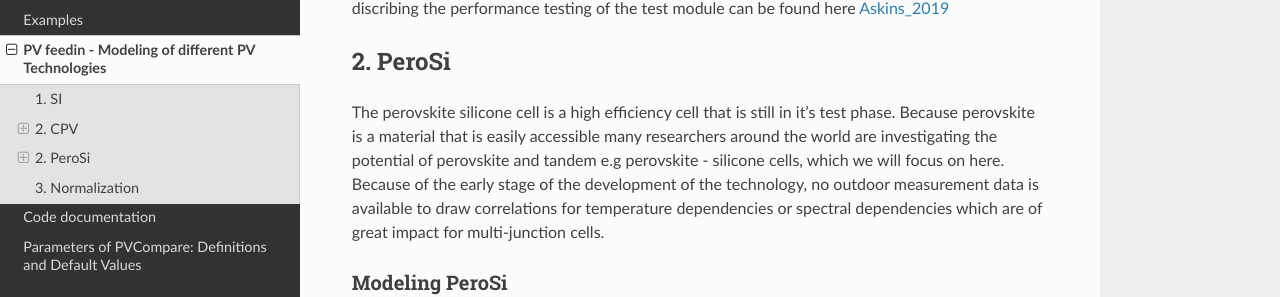
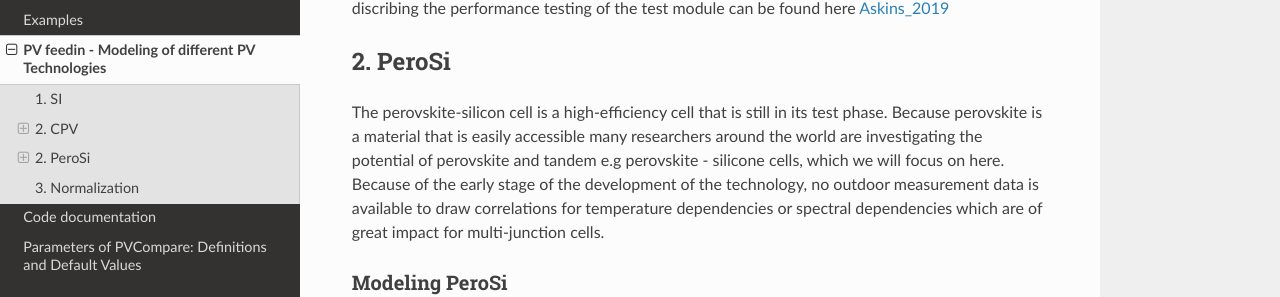
Before and after one commit to greco-project/pvcompare, a Sphinx documentation site: the page built from docs/pv_feedin.rst, in a window 1280 px wide and 900 px high, scrolled down 3103 px. Shown: the part 155-452 px from the top of the window. Built offline with Sphinx 7.4.7 and the Read the Docs theme 2.0.0, drawn with Linux system fonts in a browser that asks for light colours; formulas are drawn with MathJax 3.

Commit message:
Update docs/pv_feedin.rst
Co-authored-by: Sabine Haas <sabine.haas@rl-institut.de>

```diff
--- a/docs/pv_feedin.rst
+++ b/docs/pv_feedin.rst
@@ -133,7 +133,7 @@ be found here `Askins_2019 <https://zenodo.org/record/3349781#.X46UFZpCT0o>`_
 ------------------
 2. PeroSi
 ------------------
-The perovskite silicone cell is a high efficiency cell that is still in it's
+The perovskite-silicon cell is a high-efficiency cell that is still in its
 test phase. Because perovskite is a material that is easily accessible many
 researchers around the world are investigating the potential of perovskite and
 tandem e.g perovskite - silicone cells, which we will focus on here.
```
